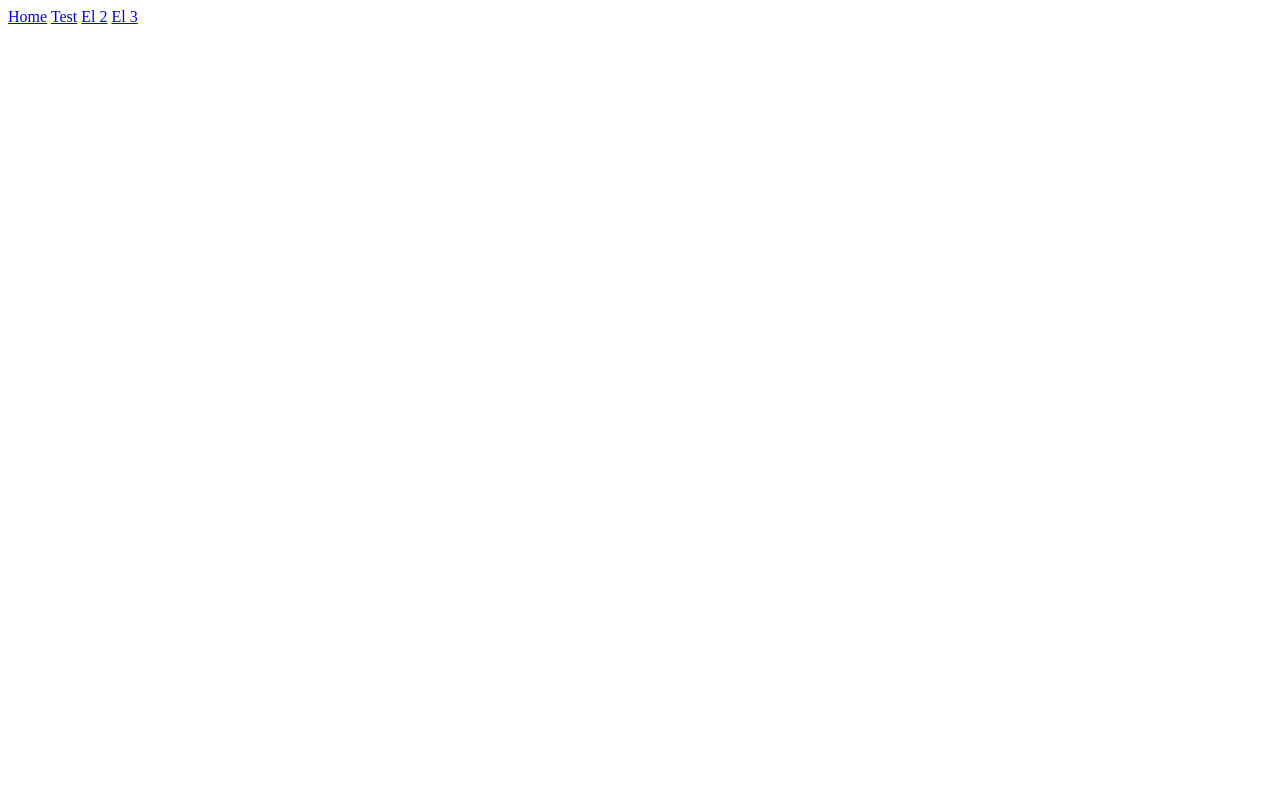
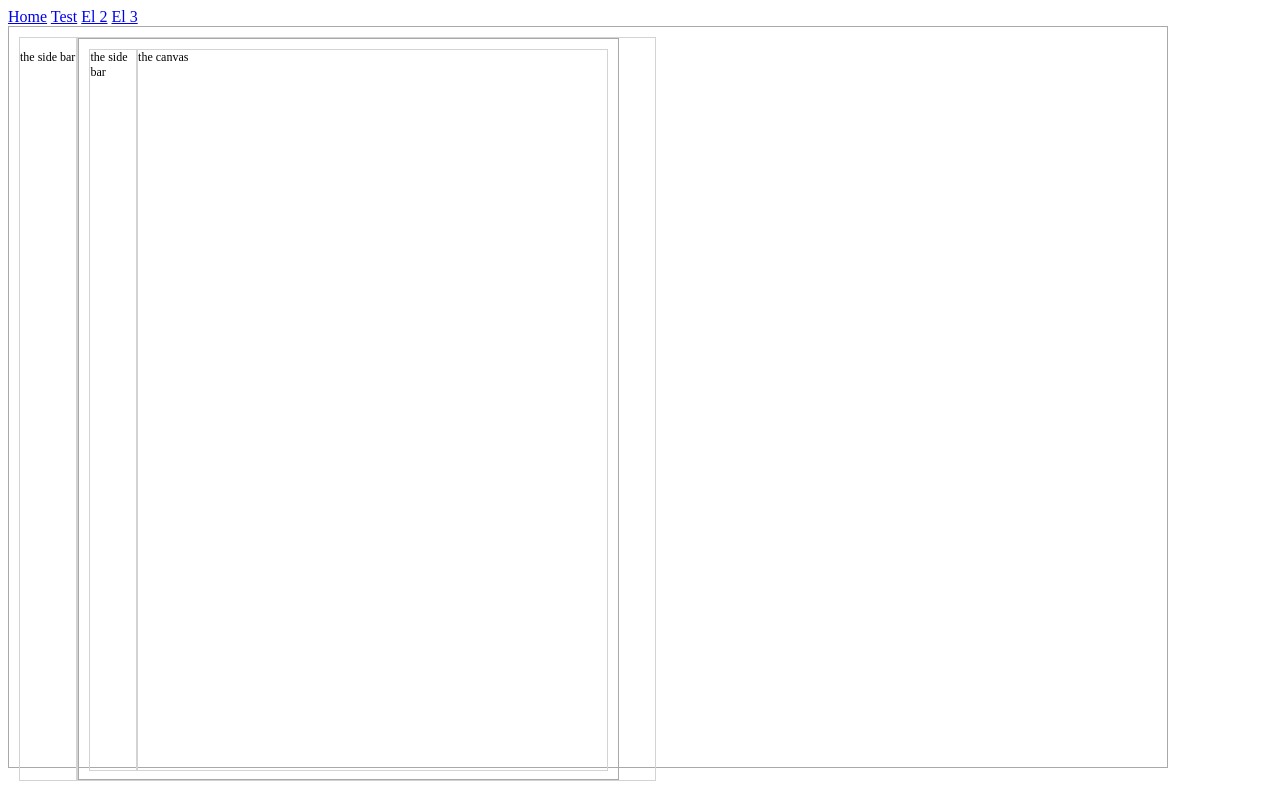
Before and after one commit to eamole/experimental, a plain HTML site: page index.html in a window 1280 px wide. Both pictures are taken after a click on the link "El 2". Drawn offline with Linux system fonts and the light colour scheme.

Commit message:
added style

```diff
--- a/css/index.css
+++ b/css/index.css
@@ -1,3 +1,25 @@
 div {
-    font-size: 90px;
+    font-size: 12px;
 }
+
+.container {
+    width: 90%;
+    height: 90vh;
+    padding:10px;
+    border: 1px solid darkgray;
+}
+
+#sidebar {
+    display:table-cell;
+    width: 9%;
+    height: 90vh;
+    border: 1px solid lightgray;
+    margin: 3px;
+}
+#canvas {
+    display: table-cell;
+    width: 89%;
+    height: 90vh;
+    border: 1px solid lightgray;
+    margin: 3px;
+}
--- a/index.html
+++ b/index.html
@@ -20,10 +20,10 @@
     <div id="app" class="container">
 
         <div id="sidebar">
-
+            the side bar
         </div>
         <div id="canvas">
-
+            the canvas
 
         </div>
 
@@ -35,6 +35,6 @@
     <div>Lorem ipsum dolor sit amet consectetur adipisicing elit. Odio sint inventore numquam rerum ex soluta animi hic corporis maxime aperiam! Perspiciatis ea aut nostrum? Vitae doloribus similique quaerat aut necessitatibus.</div>
     <div id="el3">This is el 3</div>
     <div>Lorem ipsum dolor sit amet consectetur adipisicing elit. Odio sint inventore numquam rerum ex soluta animi hic corporis maxime aperiam! Perspiciatis ea aut nostrum? Vitae doloribus similique quaerat aut necessitatibus.</div>
-
-</body> -->
+    -->
+</body>
 </html>
--- a/js/index.js
+++ b/js/index.js
@@ -7,14 +7,12 @@ window.addEventListener('DOMContentLoaded', ()=>{
 
 })
 
-let $ = (selector) => {
-    let els = document.querySelectorAll(selector)
+let $ = (selector, el = document) => {
+    let els = el.querySelectorAll(selector)
     // if its an ID selector
     if(selector[0] == "#") els = els[0] // only return the first element - should only be one!!
     return els  // either a NodeList, or just one!!
 }
-
-
 
 let get = (url, callback) => {
 
@@ -44,32 +42,17 @@ let loadPage = (folder) => {
             el.innerHTML = html
 
             url = folder + "/" + json.js
-            insertScript(url)
-
+            insertScriptFromUrl(url)
+            emit('DomReady', el)
         })
-
-    })
-
-
-}
-let insertScript = (url) => {
-
-    let tag = document.createElement("script")  // dynamically create DOM elements
-    tag.setAttribute('src', url)  // causes a load event when attached to DOM
-    tag.setAttribute('type', 'text/javascript')
-    document.body.appendChild(tag)
-
-    tag.addEventListener('load', () => {
-        console.log('script loaded')
-    })
-
-    document.addEventListener('script-loaded', (ev, el) => {
-        console.log('script-loaded', ev, el)
 
     })
 }
 
-
+/*
+    should this be here?
+    it probably should be in nav.js/html, if it hasn't been superceded already
+*/
 let insertMenu = () => {
     get('/nav/index.html', html => {
 
@@ -81,3 +64,73 @@ let insertMenu = () => {
 
     })
 }
+
+
+let insertScriptFromUrl = (url) => {
+
+    let tag = document.createElement("script")  // dynamically create DOM elements
+    tag.setAttribute('src', url)  // causes a load event when attached to DOM
+    tag.setAttribute('type', 'text/javascript')
+    document.body.appendChild(tag)
+
+}
+
+let insertScriptFromText = (script) => {
+
+    let tag = document.createElement("script")  // dynamically create DOM elements
+    tag.setAttribute('type', 'text/javascript')
+    tag.textContent = script
+    document.body.appendChild(tag)
+
+}
+
+let insertHtmlFromUrl = (url, selector) => {
+
+    get(url, data => {
+        // console.log('a href', data)
+        let container = $(selector)
+        container.innerHTML = data
+
+        // now extract the script tags
+        extractScriptTags(canvas)
+
+        emit('DomReady', container)
+
+    })
+
+}
+/*
+    this removes script tags from a newly inserted HTML fragment, because they will not run
+    must create script tag elements dynamically, and attach them to DOM
+*/
+let extractScriptTags = (container) => {
+
+    let scripts = $('script', container)
+    // console.log('scripts', scripts)
+    let jsCode = scripts[0].text    // assume single script
+    scripts[0].remove() // avoid duplicate function defintions
+    insertScriptFromText(jsCode)
+    // now pass container (the local DOM) to the newly created script
+
+}
+
+
+
+let emit = (event, scope) => {
+    console.log('shoukd dispatch event', event)
+    let ev = new CustomEvent(event, {detail: {scope}})
+    window.dispatchEvent(ev)
+}
+
+let on = (event, callback) => {
+    console.log('adding custom event handler ', event)
+
+    window.addEventListener(event, (ev) => {
+        console.log('custom event handler called', ev)
+        let dom = ev.detail.scope
+        let global = $
+        let local = (selector) => global(selector, dom) // bind it to local dom
+
+        callback(dom, local, global)
+    })
+}
--- a/nav/index.js
+++ b/nav/index.js
@@ -3,6 +3,8 @@
 // console.log('navbar', navbar)   // ??? where is this navbar coming from???????
 // let navbar = $("#navbar")
 // console.log('navbar', navbar)
+
+
 
 let disableAnchorTags = () => {
     // inner function / local
@@ -12,18 +14,13 @@ let disableAnchorTags = () => {
         ev.preventDefault() // stop browser loading page/link/anchor
 
         let a = ev.target
-        console.log('target', a.href)
-
-        get(a.href, data => {
-            console.log('a href', data)
-            let canvas = $("#canvas")
-            canvas.innerHTML = data
-        })
+        // console.log('target', a.href)
+        insertHtmlFromUrl(a.href, "#canvas")
     }
 
     let tags = $('a')
     for(let tag of tags) {
-        console.log('a', tag)
+        // console.log('a', tag)
         tag.addEventListener("click", menuAnchorClickHandler)
     }
 
@@ -31,5 +28,5 @@ let disableAnchorTags = () => {
 
 disableAnchorTags()
 
-let ev = new Event('script-loaded')
-document.dispatchEvent(ev)
+// let ev = new Event('script-loaded')
+// document.dispatchEvent(ev)
```
Also changed, not shown: test/index.html (+32 -1 lines).
